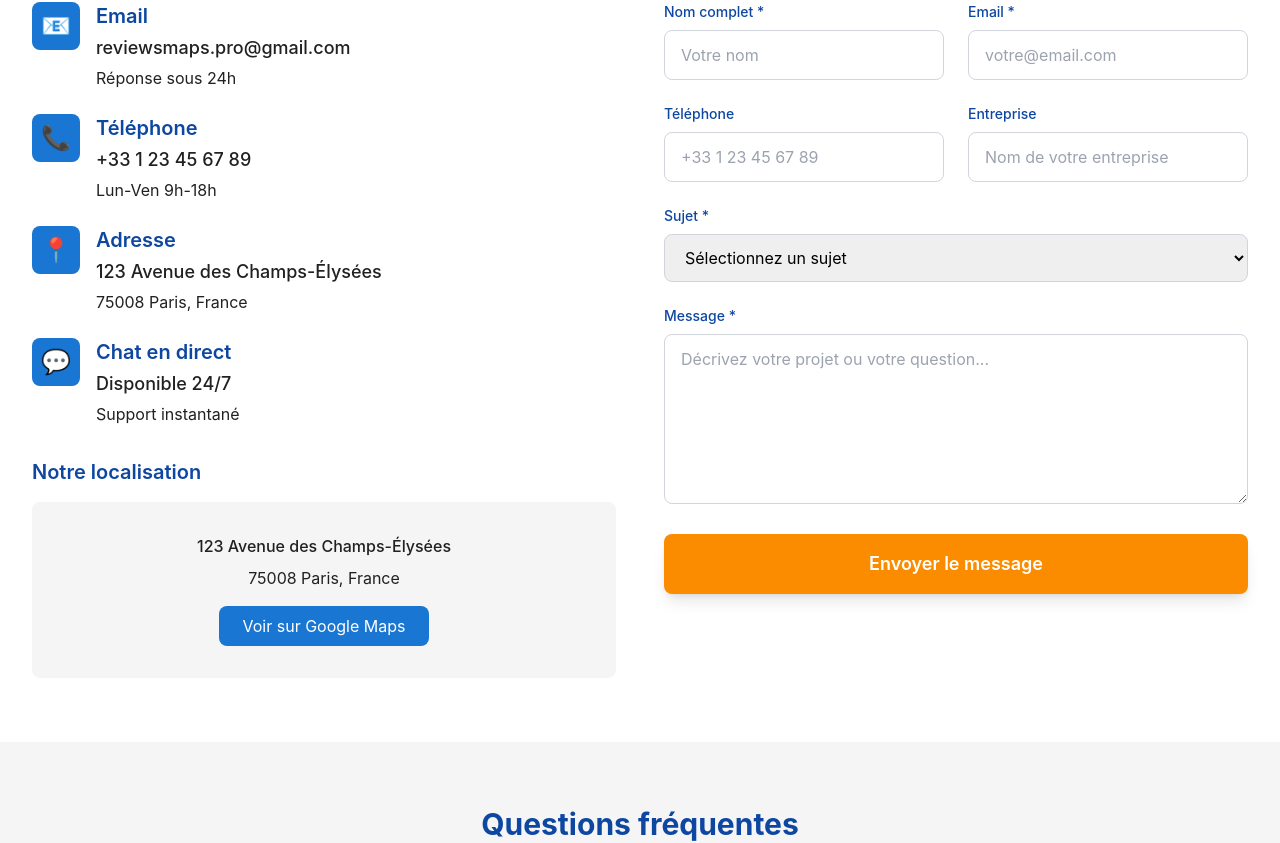
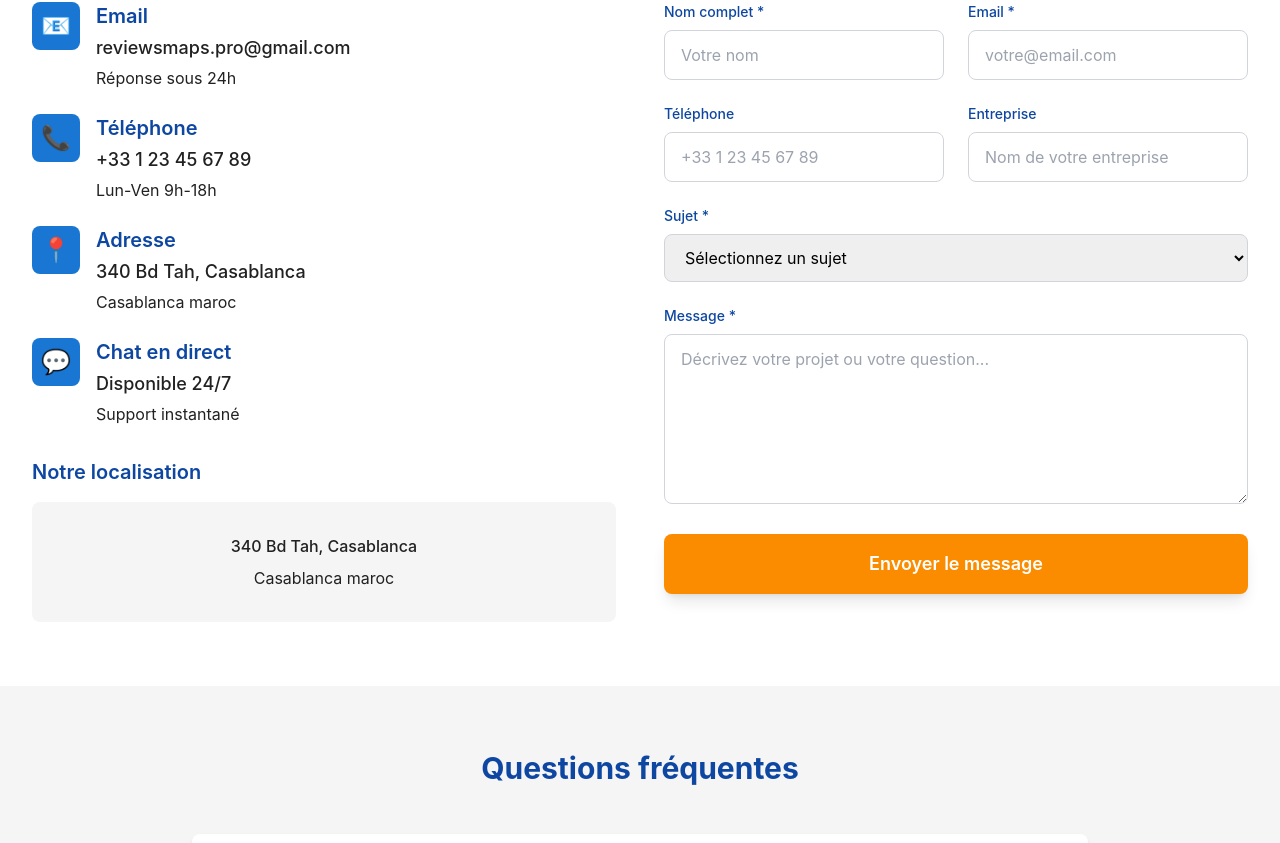
Before and after one commit to Abdelilah04116/google-maps, a React (Create React App) app: page /contact in a window 1280 px wide. Shown: the part 466-1309 px from the top of the page. Built offline with nearby package versions, Linux system fonts and the light colour scheme.

Commit message:
add modif

```diff
--- /dev/null
+++ b/google6e1d98d9c6f12edd.html
@@ -0,0 +1 @@
+google-site-verification: google6e1d98d9c6f12edd.html
--- a/src/components/SEOHead.js
+++ b/src/components/SEOHead.js
@@ -67,7 +67,7 @@ const SEOHead = ({
           },
           "address": {
             "@type": "PostalAddress",
-            "streetAddress": "123 Avenue des Champs-Élysées",
+            "streetAddress": "340 Bd Tah, Casablanca",
             "addressLocality": "Paris",
             "postalCode": "75008",
             "addressCountry": "FR"
--- a/src/pages/Contact.js
+++ b/src/pages/Contact.js
@@ -67,8 +67,8 @@ const Contact = () => {
     {
       icon: '📍',
       title: 'Adresse',
-      details: '123 Avenue des Champs-Élysées',
-      description: '75008 Paris, France'
+      details: '340 Bd Tah, Casablanca',
+      description: 'Casablanca maroc'
     },
     {
       icon: '💬',
@@ -158,14 +158,14 @@ const Contact = () => {
                     📍
                   </div>*/}
                   <p className="text-text-dark font-medium mb-2">
-                    123 Avenue des Champs-Élysées
+                    340 Bd Tah, Casablanca
                   </p>
                   <p className="text-text-dark">
-                    75008 Paris, France
+                    Casablanca maroc
                   </p>
-                  <button className="mt-4 bg-primary-blue text-white px-6 py-2 rounded-lg hover:bg-blue-700 transition-colors duration-300">
+                  {/*<button className="mt-4 bg-primary-blue text-white px-6 py-2 rounded-lg hover:bg-blue-700 transition-colors duration-300">
                     Voir sur Google Maps
-                  </button>
+                  </button>*/}
                 </div>
               </div>
             </div>
--- a/src/pages/Legal.js
+++ b/src/pages/Legal.js
@@ -45,8 +45,8 @@ const Legal = () => {
               <section>
                 <h2 className="text-2xl font-bold text-primary-dark mb-4">2. Siège social</h2>
                 <div className="text-text-dark">
-                  <p>123 Avenue des Champs-Élysées</p>
-                  <p>75008 Paris, France</p>
+                  <p>340 Bd Tah, Casablanca</p>
+                  <p>Casablanca maroc</p>
                   <p>Téléphone : +33 1 23 45 67 89</p>
                   <p>Email : reviewsmaps.pro@gmail.com</p>
                 </div>
@@ -114,7 +114,7 @@ const Legal = () => {
                   <p>Pour toute question concernant ces mentions légales, vous pouvez nous contacter :</p>
                   <p>Email : reviewsmaps.pro@gmail.com</p>
                   <p>Téléphone : +33 1 23 45 67 89</p>
-                  <p>Adresse : 123 Avenue des Champs-Élysées, 75008 Paris, France</p>
+                  <p>Adresse : 340 Bd Tah, Casablanca, Casablanca maroc</p>
                 </div>
               </section>
 
--- a/src/pages/Privacy.js
+++ b/src/pages/Privacy.js
@@ -160,7 +160,7 @@ const Privacy = () => {
                   <p>Pour toute question concernant cette politique de confidentialité :</p>
                   <p><strong>Délégué à la protection des données :</strong> privacy@reviews-maps-pro.com</p>
                   <p><strong>Téléphone :</strong> +33 1 23 45 67 89</p>
-                  <p><strong>Adresse :</strong> 123 Avenue des Champs-Élysées, 75008 Paris, France</p>
+                  <p><strong>Adresse :</strong> 340 Bd Tah, Casablanca, Casablanca maroc</p>
                 </div>
               </section>
 
--- a/src/pages/Terms.js
+++ b/src/pages/Terms.js
@@ -166,7 +166,7 @@ const Terms = () => {
                   <p>Pour toute question concernant ces CGV :</p>
                   <p><strong>Email :</strong> reviewsmaps.pro@gmail.com</p>
                   <p><strong>Téléphone :</strong> +33 1 23 45 67 89</p>
-                  <p><strong>Adresse :</strong> 123 Avenue des Champs-Élysées, 75008 Paris, France</p>
+                  <p><strong>Adresse :</strong> 340 Bd Tah, Casablanca, Casablanca maroc</p>
                   <p><strong>Date d'entrée en vigueur :</strong> Janvier 2024</p>
                 </div>
               </section>
```
